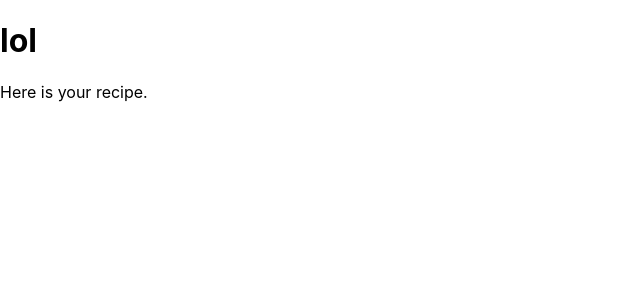
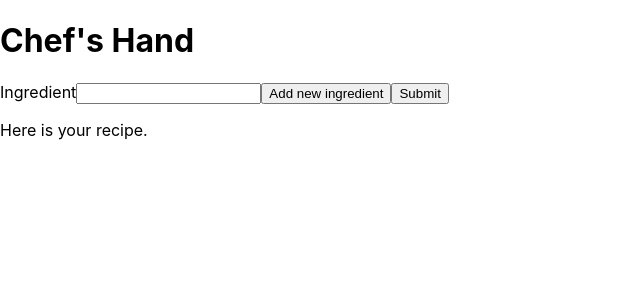
Before and after one commit to rChen10/chefs-hand, a React (Create React App) app in the folder chefs-hand/: page / in a window 1280 px wide. Shown: the top 300 px of the page, without its empty margins (0-640 px from the left). Built offline with nearby package versions, Linux system fonts and the light colour scheme; no server answers.

Commit message:
Made the form dynamic (submit still wip)

```diff
--- a/chefs-hand/src/components/ChefHandApp.jsx
+++ b/chefs-hand/src/components/ChefHandApp.jsx
@@ -2,14 +2,31 @@ import React, { Component } from "react";
 
 class ChefHandApp extends Component {
   state = {
-    urls: [],
+    ingredients: [""],
+    urls: []
   };
 
+  // Helper Functions
   apiState = (res) => {
-    this.state.urls.push(res.url);
-    this.setState(this.state);
+    this.setState((prevState) => ({
+      ingredients: prevState.ingredients,
+      urls: [...prevState.urls, res.url]
+    }))
   };
 
+  addIngredient = (e) => {
+    this.setState((prevState) => ({
+      ingredients: [...prevState.ingredients, ""],
+      urls: prevState.urls
+    }))
+  };
+
+  // Event Handlers
+  ingredientHandler = (event) => {
+    event.preventDefault();
+  };
+
+  // Backend functions
   componentDidMount() {
     // Call our fetch function below once the component mounts
     this.callBackendAPI()
@@ -28,9 +45,23 @@ class ChefHandApp extends Component {
   };
 
   render() {
+    let {ingredients} = this.state;
     return (
       <div>
-        <h1> lol </h1>
+        <h1> Chef's Hand </h1>
+        <form onSubmit={this.ingredientHandler}>
+          <label htmlFor="Ingredient">Ingredient</label>
+          {
+            ingredients.map((ing, indx) => {
+              let ingId = 'ingredient${indx+1}';
+              return(
+                <input type="text" name="Ingredient" id={ingId} />
+              );
+            })
+          }
+          <button onClick={this.addIngredient}> Add new ingredient</button>
+          <input type="submit" value="Submit" />
+        </form>
         <p>
           <a href={this.state.urls[0]}>Here is your recipe.</a>
         </p>
```
